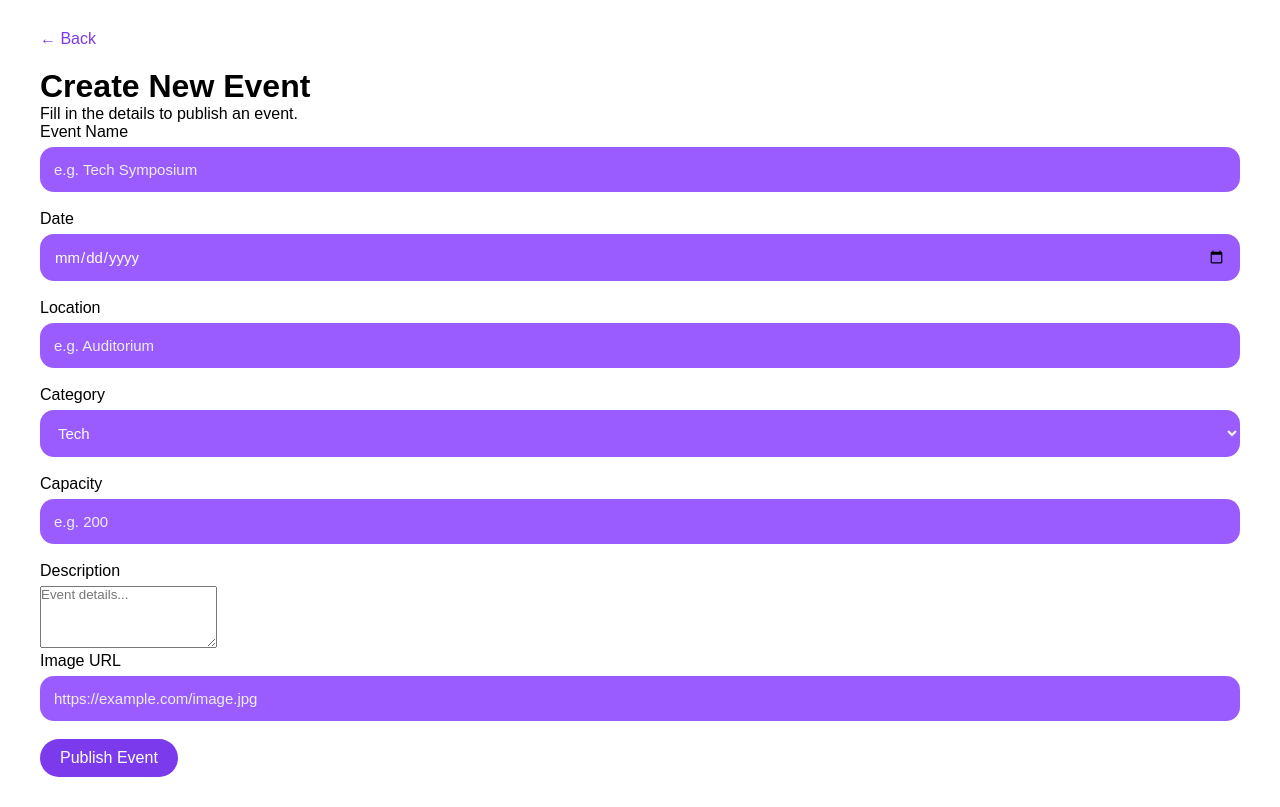
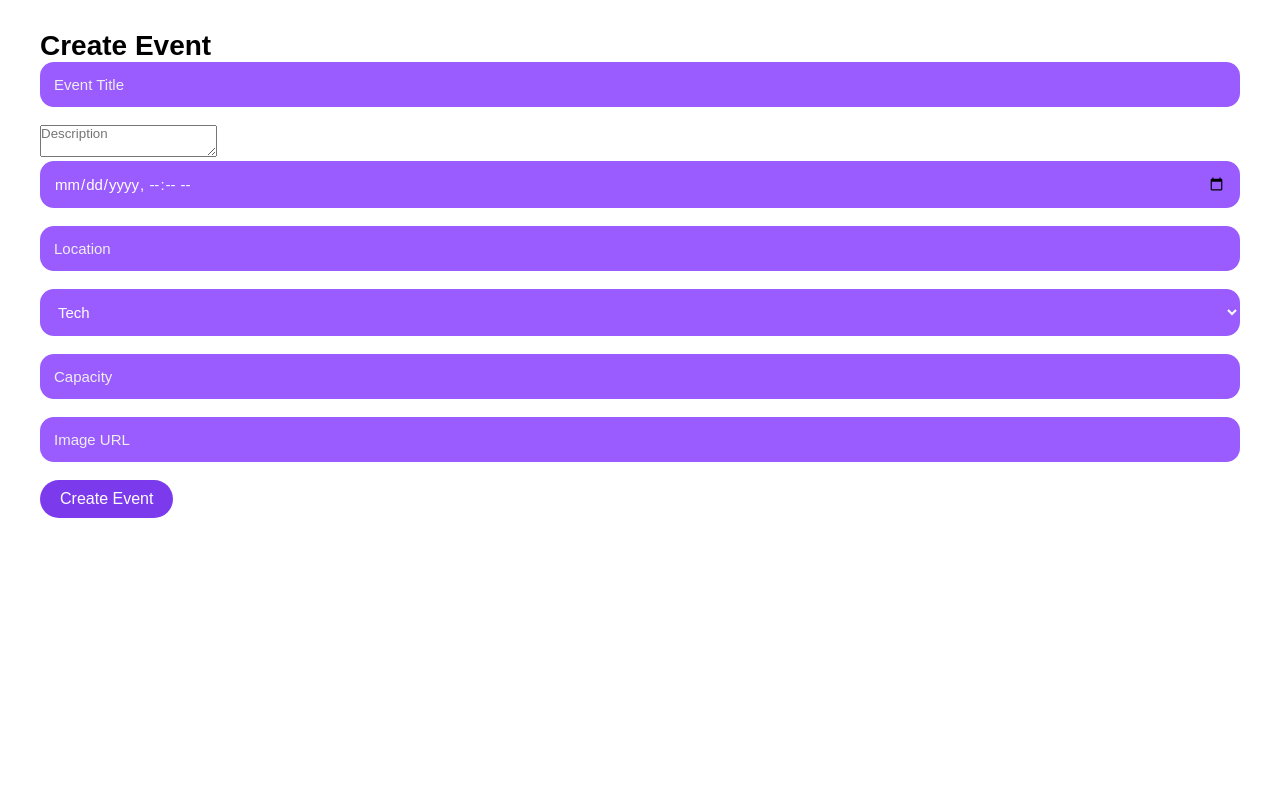
Before and after one commit to iamarun0708/Inter-College-Event-Management-Platform, a React app in the folder frontend/: page /admin/create-event in a window 1280 px wide. Built offline with nearby package versions, Linux system fonts and the light colour scheme; the HTML template or start-up script is replaced by a standard one.

Commit message:
Update CreateEvent.jsx

```diff
--- a/frontend/src/pages/CreateEvent.jsx
+++ b/frontend/src/pages/CreateEvent.jsx
@@ -1,104 +1,65 @@
-import { useState } from "react";
-import { useNavigate } from "react-router-dom";
+import { useEffect, useState } from "react";
+import { useNavigate, useParams } from "react-router-dom";
 import API from "../services/api";
-import "../styles/dashboard.css"; // Reuse dashboard styles
+import "../styles/dashboard.css";
 
 export default function CreateEvent() {
   const navigate = useNavigate();
-  const [loading, setLoading] = useState(false);
+  const { id } = useParams();
 
-  // Form State
-  const [eventData, setEventData] = useState({
+  const [event, setEvent] = useState({
     name: "",
+    description: "",
     date: "",
     location: "",
     category: "Tech",
-    description: "",
     capacity: "",
-    image: "" // We will paste a URL here for now
+    image: "",
   });
 
-  const handleChange = (e) => {
-    setEventData({ ...eventData, [e.target.name]: e.target.value });
-  };
+  useEffect(() => {
+    if (id) {
+      API.get(`/events/${id}`).then(res => setEvent(res.data));
+    }
+  }, [id]);
 
-  const handleSubmit = async (e) => {
-    e.preventDefault();
-    if (!eventData.name || !eventData.date || !eventData.location) {
-      alert("Please fill in the required fields");
-      return;
+  const handleChange = (e) =>
+    setEvent({ ...event, [e.target.name]: e.target.value });
+
+  const handleSubmit = async () => {
+    if (id) {
+      await API.put(`/events/${id}`, event);
+      alert("Event Updated");
+    } else {
+      await API.post("/events", event);
+      alert("Event Created");
     }
-
-    try {
-      setLoading(true);
-      // POST /api/events - Ensure your backend has this route!
-      await API.post("/events", eventData);
-      alert("Event Created Successfully!");
-      navigate("/admin"); // Go back to dashboard
-    } catch (err) {
-      console.error(err);
-      alert("Failed to create event. Check console.");
-    } finally {
-      setLoading(false);
-    }
+    navigate("/admin/manage-events");
   };
 
   return (
     <div className="page-container">
-      <button className="back-btn" onClick={() => navigate("/admin")}>← Back</button>
+      <h1 className="page-title">{id ? "Edit Event" : "Create Event"}</h1>
 
-      <div className="form-card">
-        <h1>Create New Event</h1>
-        <p>Fill in the details to publish an event.</p>
+      <input name="name" placeholder="Event Title" value={event.name} onChange={handleChange} />
+      <textarea name="description" placeholder="Description" value={event.description} onChange={handleChange} />
+      <input type="datetime-local" name="date" value={event.date} onChange={handleChange} />
+      <input name="location" placeholder="Location" value={event.location} onChange={handleChange} />
 
-        <form onSubmit={handleSubmit} className="create-event-form">
-          <div className="form-group">
-            <label>Event Name</label>
-            <input name="name" onChange={handleChange} placeholder="e.g. Tech Symposium" />
-          </div>
+      <select name="category" value={event.category} onChange={handleChange}>
+        <option>Tech</option>
+        <option>Cultural</option>
+        <option>Sports</option>
+        <option>Workshop</option>
+        <option>Seminar</option>
+      </select>
 
-          <div className="form-row">
-            <div className="form-group">
-              <label>Date</label>
-              <input name="date" type="date" onChange={handleChange} />
-            </div>
-            <div className="form-group">
-              <label>Location</label>
-              <input name="location" onChange={handleChange} placeholder="e.g. Auditorium" />
-            </div>
-          </div>
+      <input type="number" name="capacity" placeholder="Capacity" value={event.capacity} onChange={handleChange} />
+      <input name="image" placeholder="Image URL" value={event.image} onChange={handleChange} />
 
-          <div className="form-row">
-            <div className="form-group">
-              <label>Category</label>
-              <select name="category" onChange={handleChange}>
-                <option value="Tech">Tech</option>
-                <option value="Cultural">Cultural</option>
-                <option value="Sports">Sports</option>
-                <option value="Workshop">Workshop</option>
-              </select>
-            </div>
-            <div className="form-group">
-              <label>Capacity</label>
-              <input name="capacity" type="number" onChange={handleChange} placeholder="e.g. 200" />
-            </div>
-          </div>
-
-          <div className="form-group">
-            <label>Description</label>
-            <textarea name="description" rows="4" onChange={handleChange} placeholder="Event details..."></textarea>
-          </div>
-
-          <div className="form-group">
-            <label>Image URL</label>
-            <input name="image" onChange={handleChange} placeholder="https://example.com/image.jpg" />
-          </div>
-
-          <button className="primary-btn" disabled={loading}>
-            {loading ? "Creating..." : "Publish Event"}
-          </button>
-        </form>
-      </div>
+      <button className="primary-btn" onClick={handleSubmit}>
+        {id ? "Update Event" : "Create Event"}
+      </button>
     </div>
   );
 }
```
